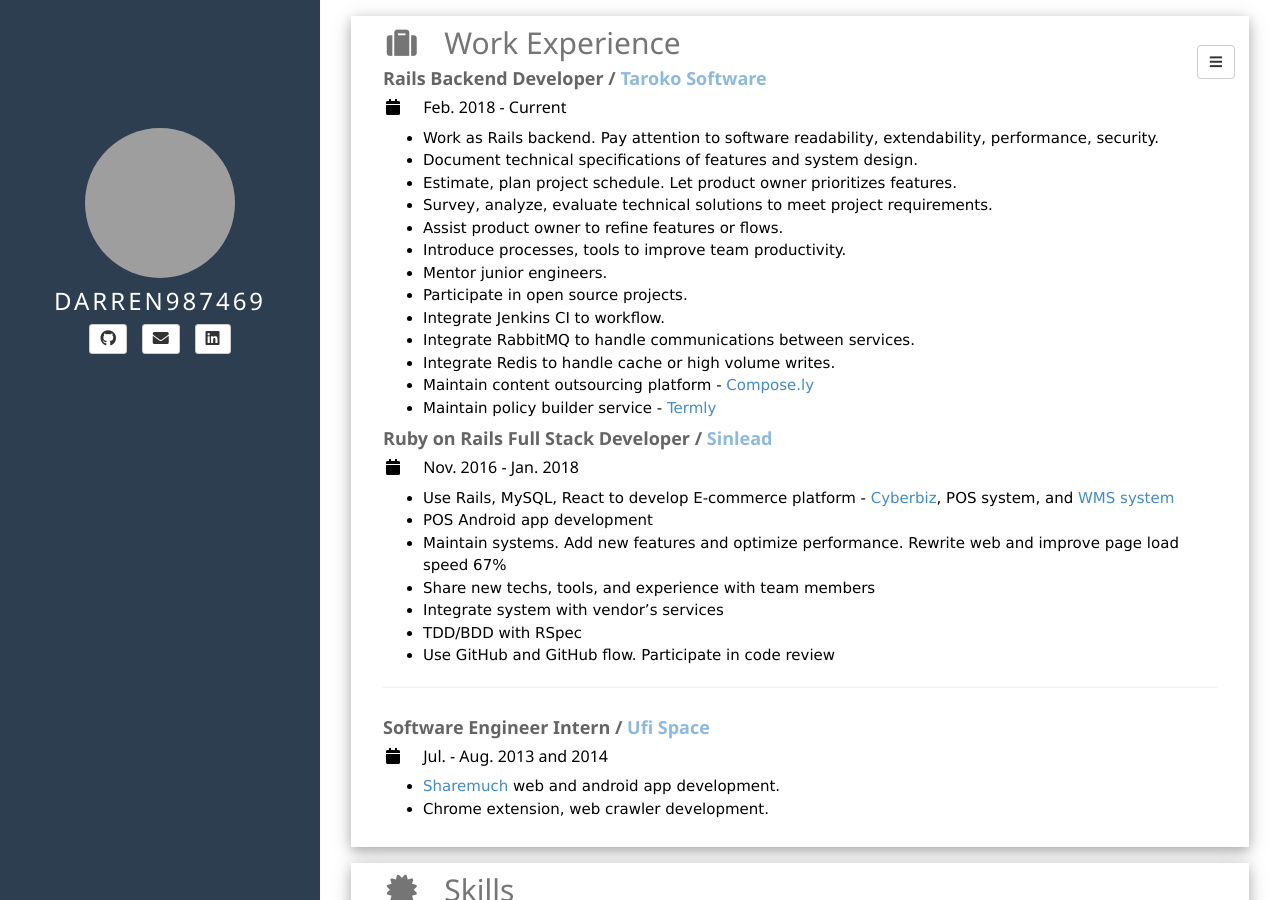
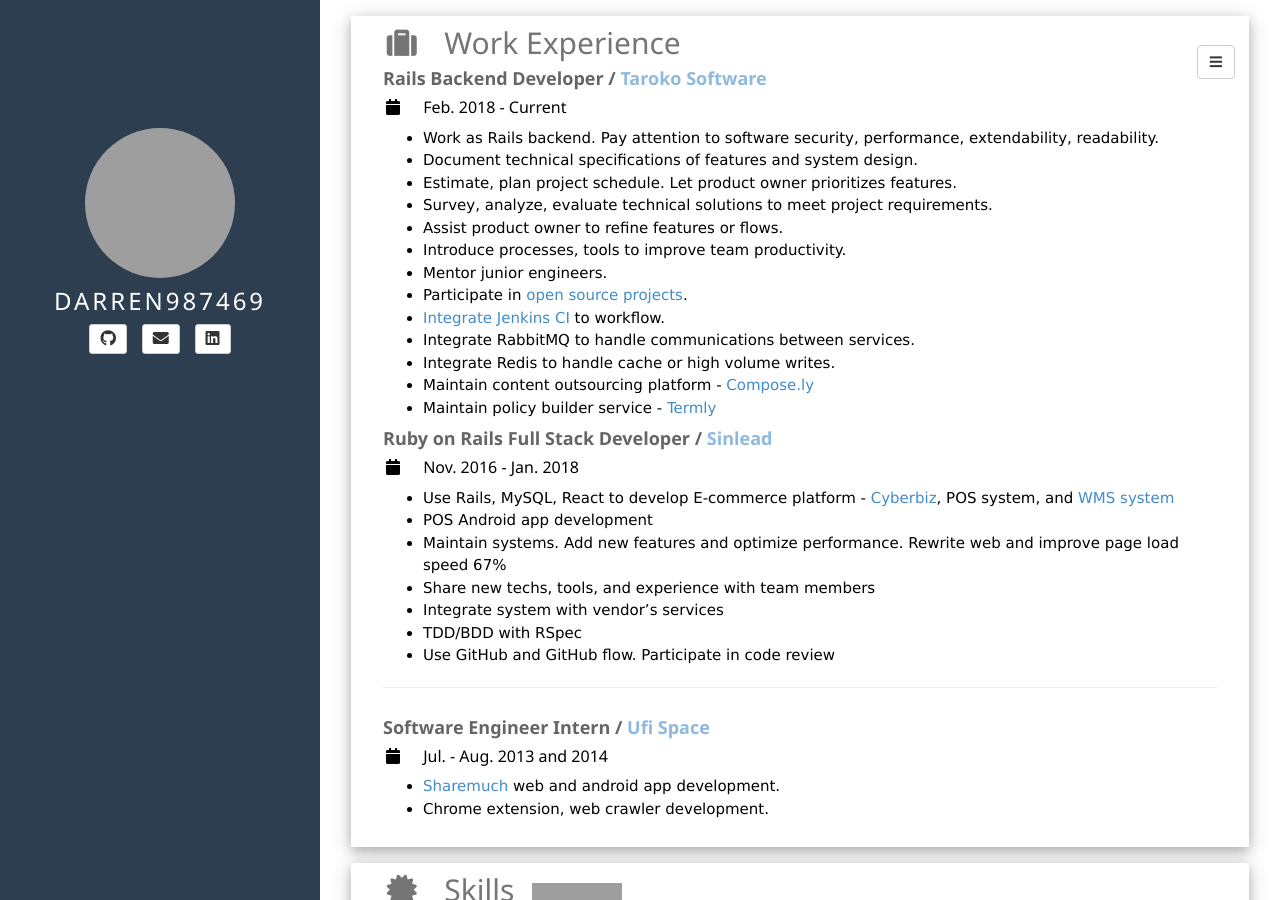
Before and after one commit to darren987469/darren987469.github.io, a Jekyll site: the page built from about.html, in a window 1280 px wide and 900 px high. Built offline with Jekyll 4.4.1, drawn with Linux system fonts in a browser that asks for light colours; nearby versions of some CDN libraries; comment, search, counter and statistics services are not loaded; grey boxes are pictures that could not be loaded.

Commit message:
Update about me page

```diff
--- a/about.html
+++ b/about.html
@@ -21,15 +21,15 @@
       Feb. 2018 - Current
     </h6>
     <ul>
-      <li>Work as Rails backend. Pay attention to software readability, extendability, performance, security.</li>
+      <li>Work as Rails backend. Pay attention to software security, performance, extendability, readability.</li>
       <li>Document technical specifications of features and system design.</li>
       <li>Estimate, plan project schedule. Let product owner prioritizes features.</li>
       <li>Survey, analyze, evaluate technical solutions to meet project requirements.</li>
       <li>Assist product owner to refine features or flows.</li>
       <li>Introduce processes, tools to improve team productivity.</li>
       <li>Mentor junior engineers.</li>
-      <li>Participate in open source projects.</li>
-      <li>Integrate Jenkins CI to workflow.</li>
+      <li>Participate in <a href="{{ site.BASE_PATH}}/{{ site.contributions_path }}">open source projects</a>.</li>
+      <li><a href="https://github.com/darren987469/jenkins-ci">Integrate Jenkins CI</a> to workflow.</li>
       <li>Integrate RabbitMQ to handle communications between services.</li>
       <li>Integrate Redis to handle cache or high volume writes.</li>
       <li>Maintain content outsourcing platform - <a href="https://compose.ly/" target="_blank">Compose.ly</a></li>
@@ -75,7 +75,10 @@
   <div class="w3-container w3-margin-bottom">
     <h2 class="w3-text-grey">
       <i class="fa fa-certificate fa-fw w3-margin-right"></i>
-      Skills
+      <span>Skills</span>
+      <a href="https://sourcerer.io/darren987469" style="padding: 0 10px">
+        <img src="https://img.shields.io/badge/Ruby-221%20commits-orange.svg" alt="">
+      </a>
     </h2>
     <div class="w3-row">
       <div class="w3-col s6 w3-padding">
```
Also changed, not shown: README.md.
